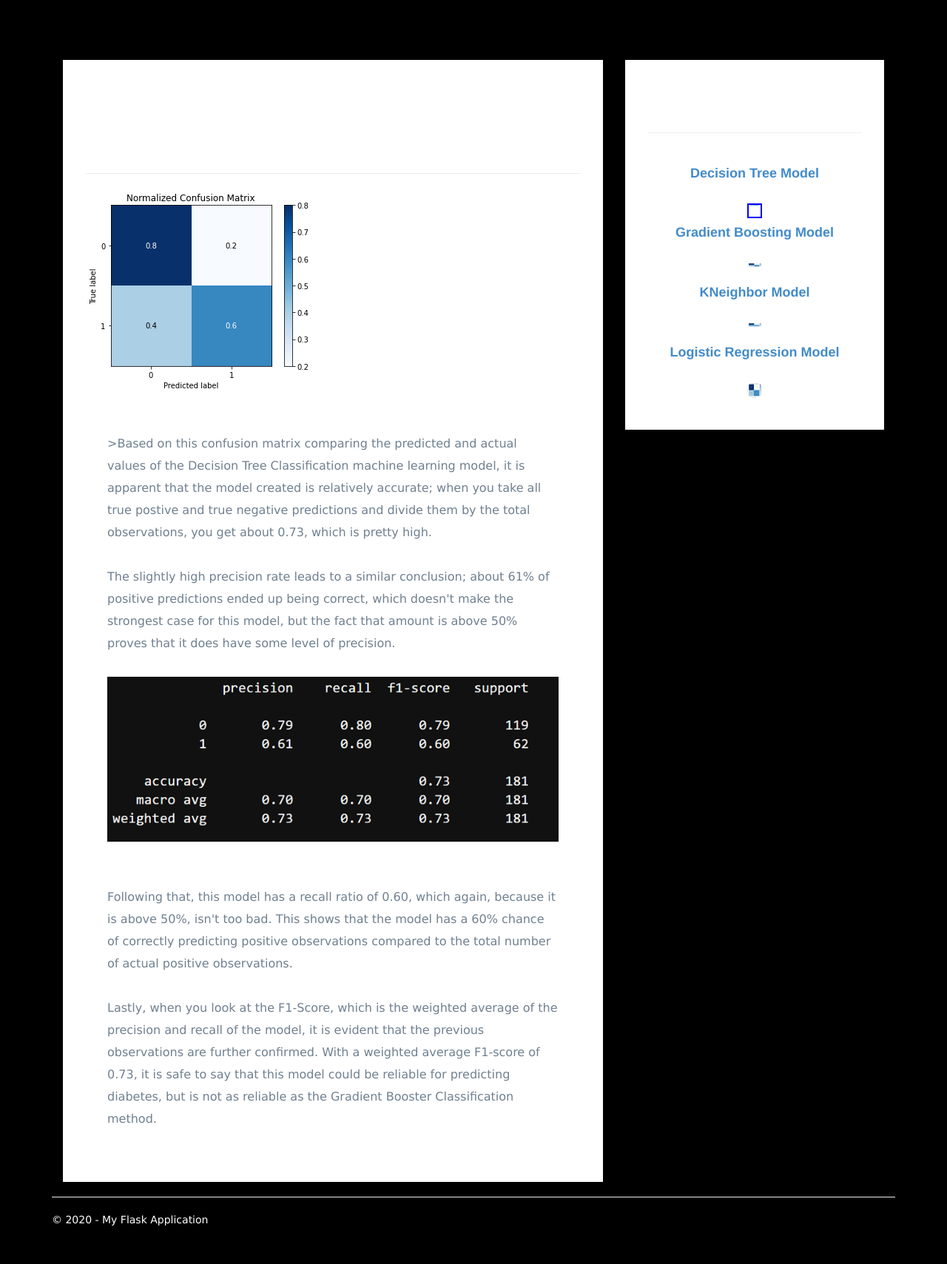
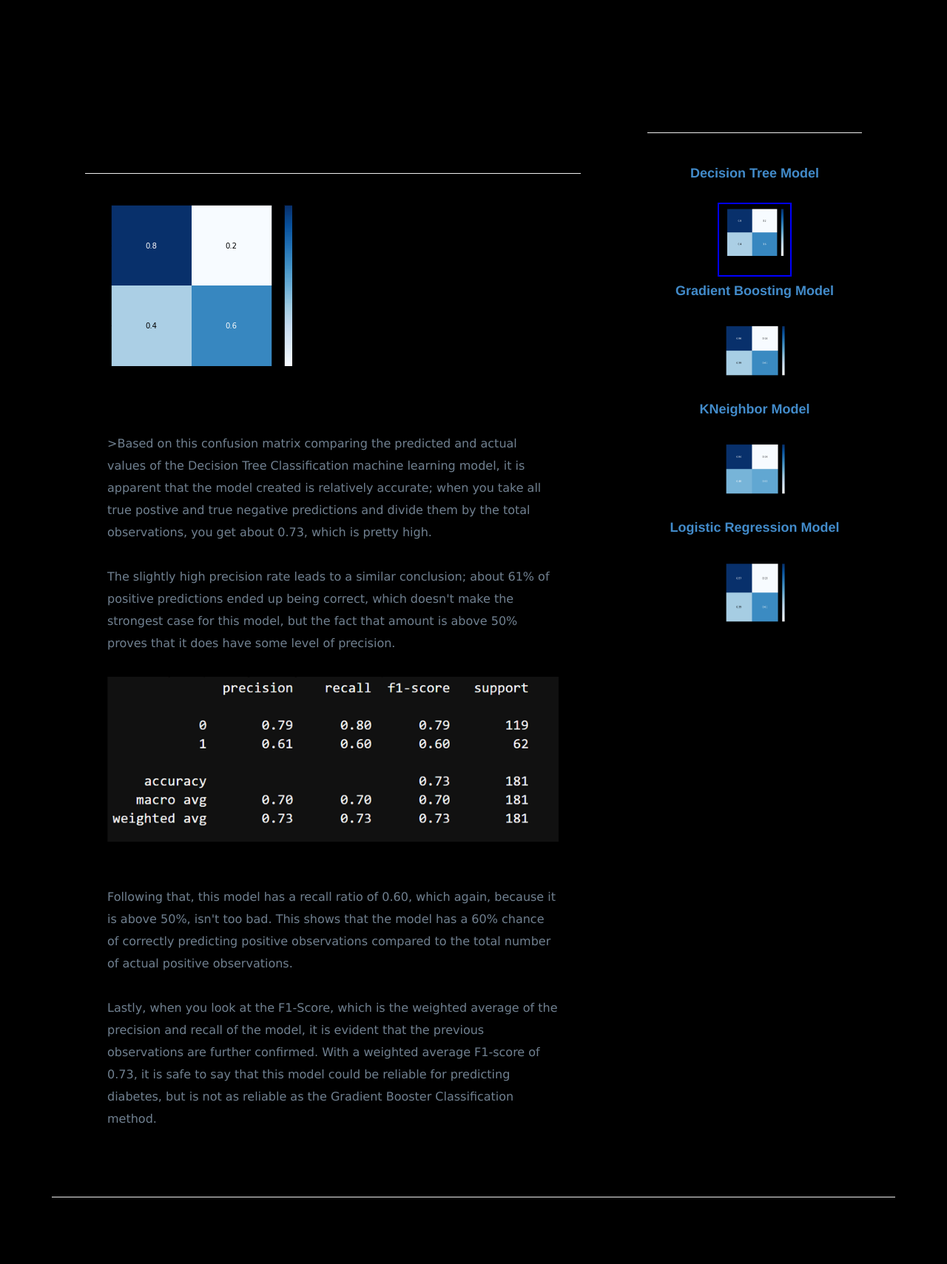
Before and after one commit to Atlchris67/FinalProject, a Flask app: page /methodsDT in a window 1280 px wide. Shown: the part 51-1760 px from the top of the page at 74% size. Run offline with Flask 2, Linux system fonts and the light colour scheme; some libraries are stand-ins or nearby versions.

Commit message:
adjusting css

```diff
--- a/FlaskWebProject/static/content/site.css
+++ b/FlaskWebProject/static/content/site.css
@@ -22,7 +22,7 @@ html, body {
 .body-content {
     padding-left: 15px;
     padding-right: 15px;
-    color: white;
+    color: black;
 }
 
 @media only screen and (max-width: 767px) {
@@ -73,6 +73,7 @@ input[type="checkbox"].input-validation-error {
     text-align: center;
     font-size: 32px;
     font-weight: bold;
+    color: black;
   }
 
   .description-content {
@@ -83,7 +84,7 @@ input[type="checkbox"].input-validation-error {
     margin-top: 32px;
 
     /* Visual */
-    background-color: #fff;
+    background-color: black;
   }
 
   .description-content > p {
@@ -139,7 +140,7 @@ input[type="checkbox"].input-validation-error {
     margin-top: 32px;
 
     /* Visual */
-    background-color: #fff;
+    background-color: black;
   }
 
   .imageNav-header {
@@ -148,19 +149,19 @@ input[type="checkbox"].input-validation-error {
     text-align: center;
     font-size: 25px;
     font-weight: bold;
-    color: white;
+    color: black;
   }
 
   .imageNav-photo {
-    width: 20px;
+    width: 100px;
 
     /* Box-model */
-    height: 20px;
+    height: 100px;
   }
 
   .imageNav-photod {
-    height: 20%;
-    width: 20%;
+    height: 35%;
+    width: 35%;
   }
 
   .imageNav-photo:hover {
```
Also changed, not shown: FlaskWebProject/templates/index.html (+4 -4 lines).
